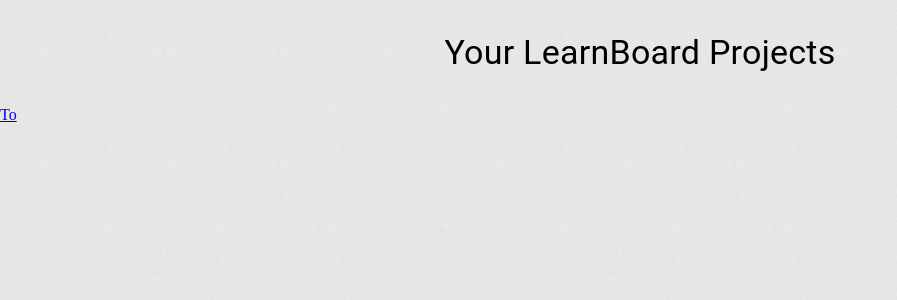
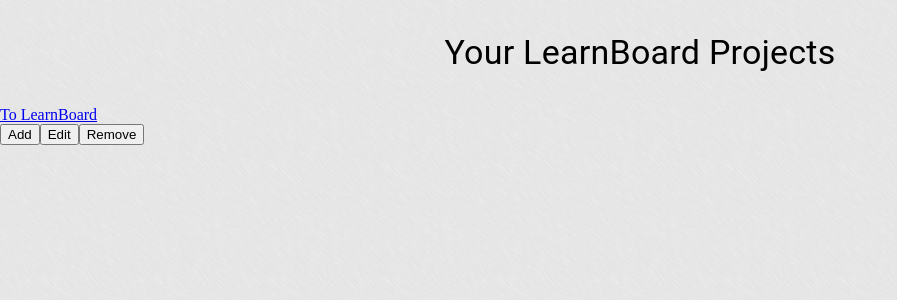
Before and after one commit to patnealcodes/learnboard, a React (Create React App) app: page /dashboard in a window 1280 px wide. Shown: the top 300 px of the page, without its empty margins (0-897 px from the left). Built offline with nearby package versions, Linux system fonts and the light colour scheme; the HTML template or start-up script is replaced by a standard one.

Commit message:
Initial project reducer & hydrate from storage wip
- Add, edit, remove sample data from projects
- Set up placeholder data on dashboard to test
- Introdiced initializeLocalStorage service to hydrate projectList in the redux store from localStorage on initial load

```diff
--- /dev/null
+++ b/src/actions/projectActions.tsx
@@ -0,0 +1,36 @@
+import { AnyAction } from 'redux';
+
+export type ProjectType = 'link' | 'video' | 'text';
+
+export interface ProjectData {
+  id: string;
+  name: string;
+  description: string;
+  type: ProjectType;
+  data: string;
+}
+
+export const ADD_PROJECT = 'ADD_PROJECT';
+export const EDIT_PROJECT = 'EDIT_PROJECT';
+export const REMOVE_PROJECT = 'REMOVE_PROJECT';
+
+export function addProject(projectData: ProjectData): AnyAction {
+  return {
+    type: ADD_PROJECT,
+    payload: projectData
+  };
+}
+
+export function editProject(projectData: ProjectData): AnyAction {
+  return {
+    type: EDIT_PROJECT,
+    payload: projectData
+  };
+}
+
+export function removeProject(projectId: string): AnyAction {
+  return {
+    type: REMOVE_PROJECT,
+    payload: projectId
+  };
+}
--- a/src/components/Dashboard.tsx
+++ b/src/components/Dashboard.tsx
@@ -1,8 +1,18 @@
 import React from 'react';
 import { Link } from 'react-router-dom';
 import { Typography, withStyles, Theme, createStyles, WithStyles } from '@material-ui/core';
+import { connect } from 'react-redux';
 
-interface DashboardProps extends WithStyles {}
+import { AppState } from '../reducers';
+import { ProjectState } from '../reducers/projectReducer';
+import { addProject, editProject, removeProject, ProjectData } from '../actions/projectActions';
+
+interface DashboardProps extends WithStyles {
+  addProject(obj0: ProjectData): void;
+  editProject(obj0: ProjectData): void;
+  removeProject(obj0: string): void;
+  projects: ProjectState;
+}
 
 const styles = ({ spacing }: Theme) =>
   createStyles({
@@ -13,19 +23,67 @@
   });
 
 const Dashboard = withStyles(styles)((props: DashboardProps) => {
-  const { classes } = props;
+  const { classes, addProject, editProject, removeProject, projects } = props;
+
+  // TEMPORARY
+  function tempAdd() {
+    addProject({
+      id: '4',
+      name: 'Yahoo',
+      description: 'Another search engine',
+      type: 'link',
+      data: 'http://yahoo.com'
+    });
+  }
+  function tempEdit() {
+    editProject({
+      id: '1',
+      name: 'Boogle',
+      description: 'Bearch bengine',
+      type: 'link',
+      data: 'http://boogle.coogle'
+    });
+  }
+  function tempRemove() {
+    removeProject('4');
+  }
+  // TEMPORARY
+
+  function renderProjects() {
+    return projects.projectList.map(p => {
+      return <div key={p.id}>{p.name}</div>;
+    });
+  }
 
   return (
     <div>
       <Typography className={classes.header} variant="h4">
         Your LearnBoard Projects
       </Typography>
-
       {/* TEMPORARY */}
-      <Link to="/board">To</Link>
+      <Link to="/board">To LearnBoard</Link>
+      <div>
+        <button onClick={tempAdd}>Add</button>
+        <button onClick={tempEdit}>Edit</button>
+        <button onClick={tempRemove}>Remove</button>
+      </div>
       {/* TEMPORARY */}
+      {renderProjects()}
     </div>
   );
 });
 
-export default Dashboard;
+const mapState = ({ projects }: AppState) => ({
+  projects
+});
+
+const mapDispatcher = {
+  addProject,
+  editProject,
+  removeProject
+};
+
+export default connect(
+  mapState,
+  mapDispatcher
+)(Dashboard);
--- a/src/index.tsx
+++ b/src/index.tsx
@@ -12,19 +12,12 @@
 import LearningBoard from './components/LearningBoard';
 import BaseModal from './components/modal/BaseModal';
 
+import initializeLocalStorage from './services/initializeLocalStorage';
+
 const store = createStore(reducers);
 
-// // Set initial app load store snapshot
-// let storeSnapshot = store.getState();
-
-// // Subscribe to changes to the store
-// store.subscribe(() => {
-//   const previousState = storeSnapshot;
-//   const currentState = (storeSnapshot = store.getState());
-
-//   console.log('prev:', previousState);
-//   console.log('current:', currentState);
-// });
+// Setup functionality to sync projectList from reduxStore to localStorage
+initializeLocalStorage(store);
 
 const App = () => {
   return (
--- a/src/reducers/index.tsx
+++ b/src/reducers/index.tsx
@@ -1,14 +1,17 @@
+import { combineReducers } from 'redux';
+
 import drawerReducer, { DrawerState } from './drawerReducer';
 import modalReducer, { ModalState } from './modalReducer';
-
-import { combineReducers } from 'redux';
+import projectReducer, { ProjectState } from './projectReducer';
 
 export interface AppState {
   drawer: DrawerState;
   modal: ModalState;
+  projects: ProjectState;
 }
 
 export default combineReducers<AppState>({
   drawer: drawerReducer,
-  modal: modalReducer
+  modal: modalReducer,
+  projects: projectReducer
 });
--- /dev/null
+++ b/src/reducers/projectReducer.tsx
@@ -0,0 +1,50 @@
+import { AnyAction, Reducer } from 'redux';
+import { ADD_PROJECT, EDIT_PROJECT, REMOVE_PROJECT, ProjectData } from '../actions/projectActions';
+
+export interface ProjectState {
+  projectList: ProjectData[];
+}
+
+// export const PROJECTS_REF = 'LBPROJECTS';
+
+// function getStoredProjects(): ProjectData[] {
+//   return JSON.parse(localStorage.getItem(PROJECTS_REF) || '[]');
+// }
+
+// const initialProjectState = { projectList: [...getStoredProjects()] };
+const initialProjectState = { projectList: [] };
+
+const projectReducer: Reducer<ProjectState, AnyAction> = (state: ProjectState = initialProjectState, action: AnyAction) => {
+  let newList = [...state.projectList];
+
+  switch (action.type) {
+    case ADD_PROJECT:
+      newList.push(action.payload);
+
+      return {
+        ...state,
+        projectList: newList
+      };
+
+    case EDIT_PROJECT:
+      const indexToEdit = newList.findIndex(p => p.id === action.payload.id);
+
+      newList[indexToEdit] = action.payload;
+
+      return {
+        ...state,
+        projectList: newList
+      };
+
+    case REMOVE_PROJECT:
+      return {
+        ...state,
+        projectList: newList.filter(p => p.id !== action.payload)
+      };
+
+    default:
+      return state;
+  }
+};
+
+export default projectReducer;
--- /dev/null
+++ b/src/services/initializeLocalStorage.tsx
@@ -0,0 +1,31 @@
+import { Store } from 'redux';
+import { addProject, ProjectData } from '../actions/projectActions';
+
+export default function initializeLocalStorage(storeRef: Store) {
+  // Cache ref to localStorage key
+  const PROJECTS_REF = 'LBPROJECTS';
+
+  // Hydrate store from localStorage on initial load
+  const storedProjects: ProjectData[] = JSON.parse(localStorage.getItem(PROJECTS_REF) || '[]');
+
+  // TODO: Add a one-time mass import action
+  // Add each project to the store
+  storedProjects.map(p => storeRef.dispatch(addProject(p)));
+
+  // Set initial app load store snapshot
+  let storeSnapshot = storeRef.getState();
+
+  // Subscribe to changes to the store
+  storeRef.subscribe(() => {
+    // Cache ref to pre-change snapshot
+    const previousState = storeSnapshot;
+    // Update snapshot to & cache ref to post change data
+    const currentState = (storeSnapshot = storeRef.getState());
+
+    // If projectList was changed
+    if (previousState.projects.projectList !== currentState.projects.projectList) {
+      // Update the localStorage data
+      localStorage.setItem(PROJECTS_REF, JSON.stringify(storeSnapshot.projects.projectList));
+    }
+  });
+}
```
